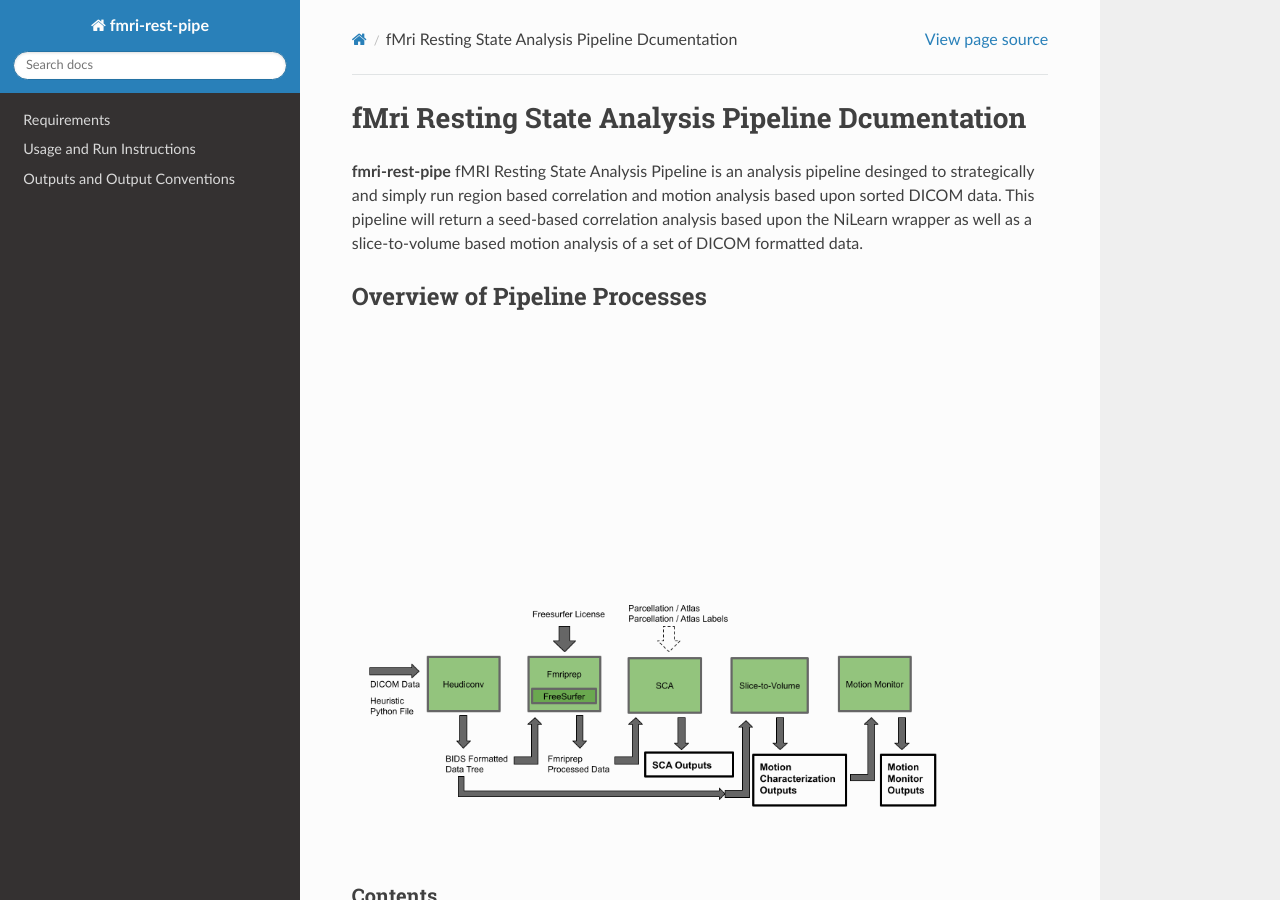
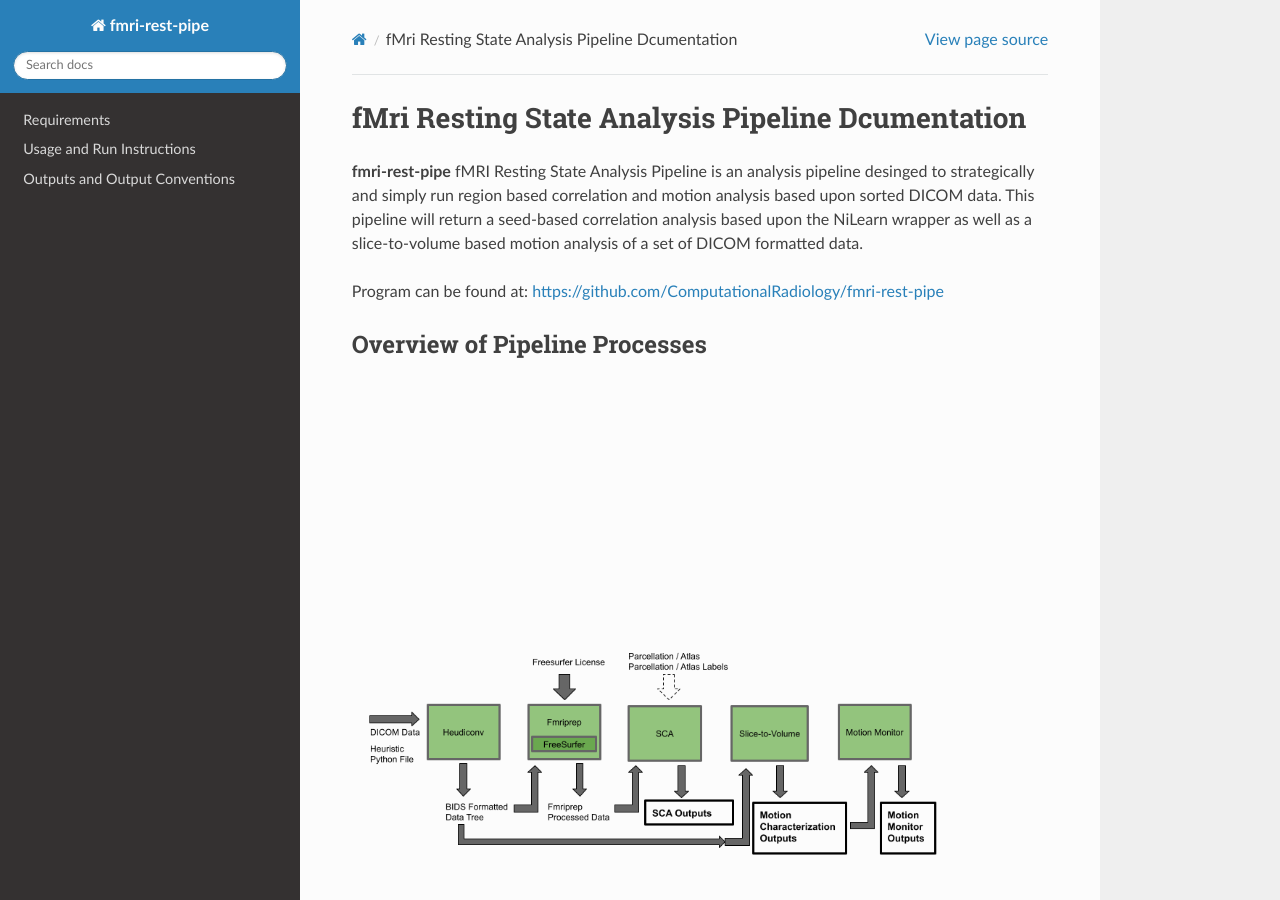
Before and after one commit to nicklbch/fmri-rest-pipe-documentation, a Sphinx documentation site: the page built from docs/source/index.rst, in a window 1280 px wide and 900 px high. Built offline with Sphinx 7.4.7 and the Read the Docs theme 3.1.0, drawn with Linux system fonts in a browser that asks for light colours; pages that are not in the unit, such as notebooks, are missing from menus.

Commit message:
Update index.rst

```diff
--- a/docs/source/index.rst
+++ b/docs/source/index.rst
@@ -4,6 +4,8 @@ fMri Resting State Analysis Pipeline Dcumentation
 **fmri-rest-pipe** fMRI Resting State Analysis Pipeline is an analysis pipeline desinged to strategically and simply run region based correlation and motion analysis based upon sorted DICOM data. This pipeline will return a seed-based correlation analysis based upon the NiLearn
 wrapper as well as a slice-to-volume based motion analysis of a set of DICOM
 formatted data.
+
+Program can be found at: https://github.com/ComputationalRadiology/fmri-rest-pipe
 
 
 
```
